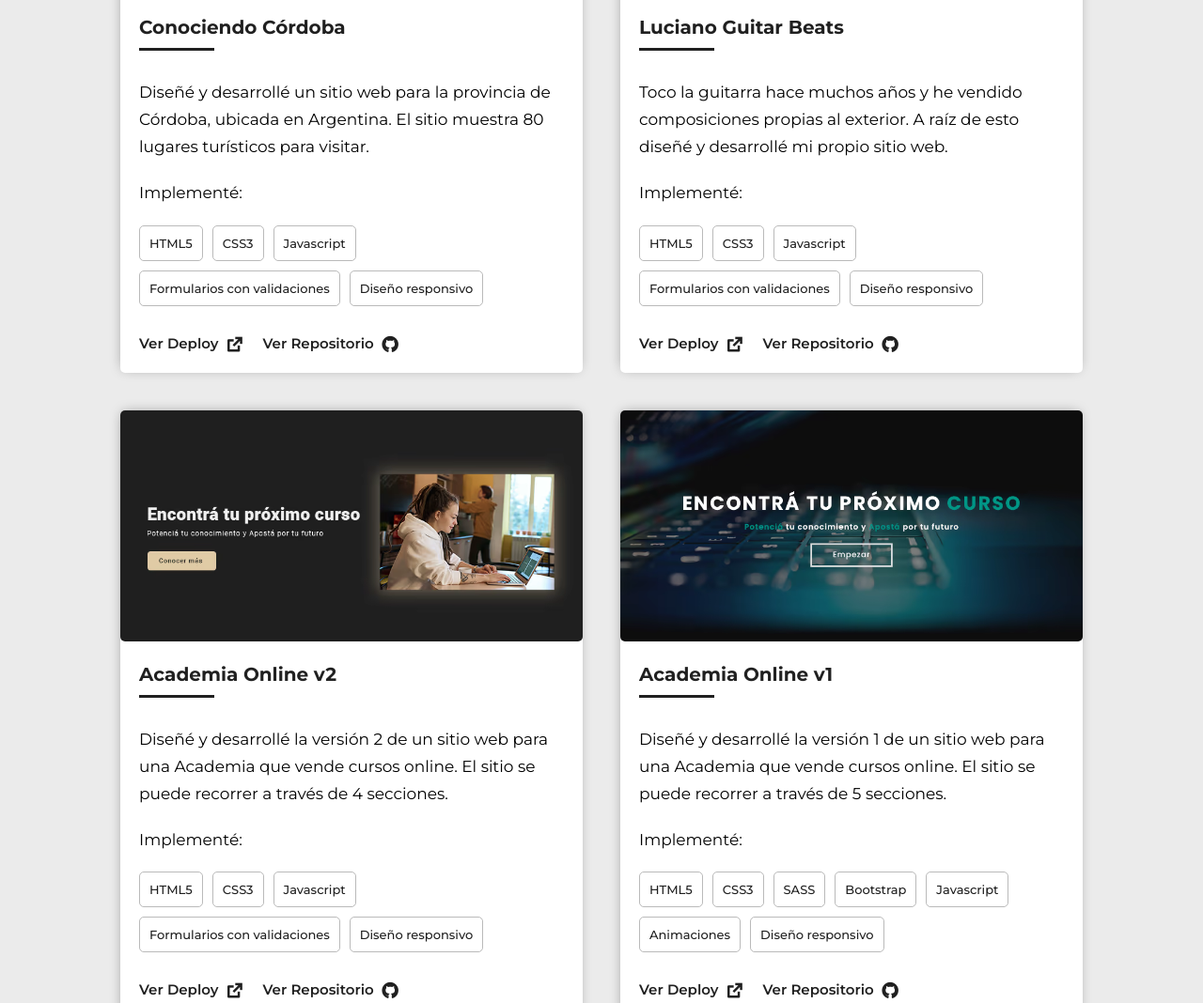
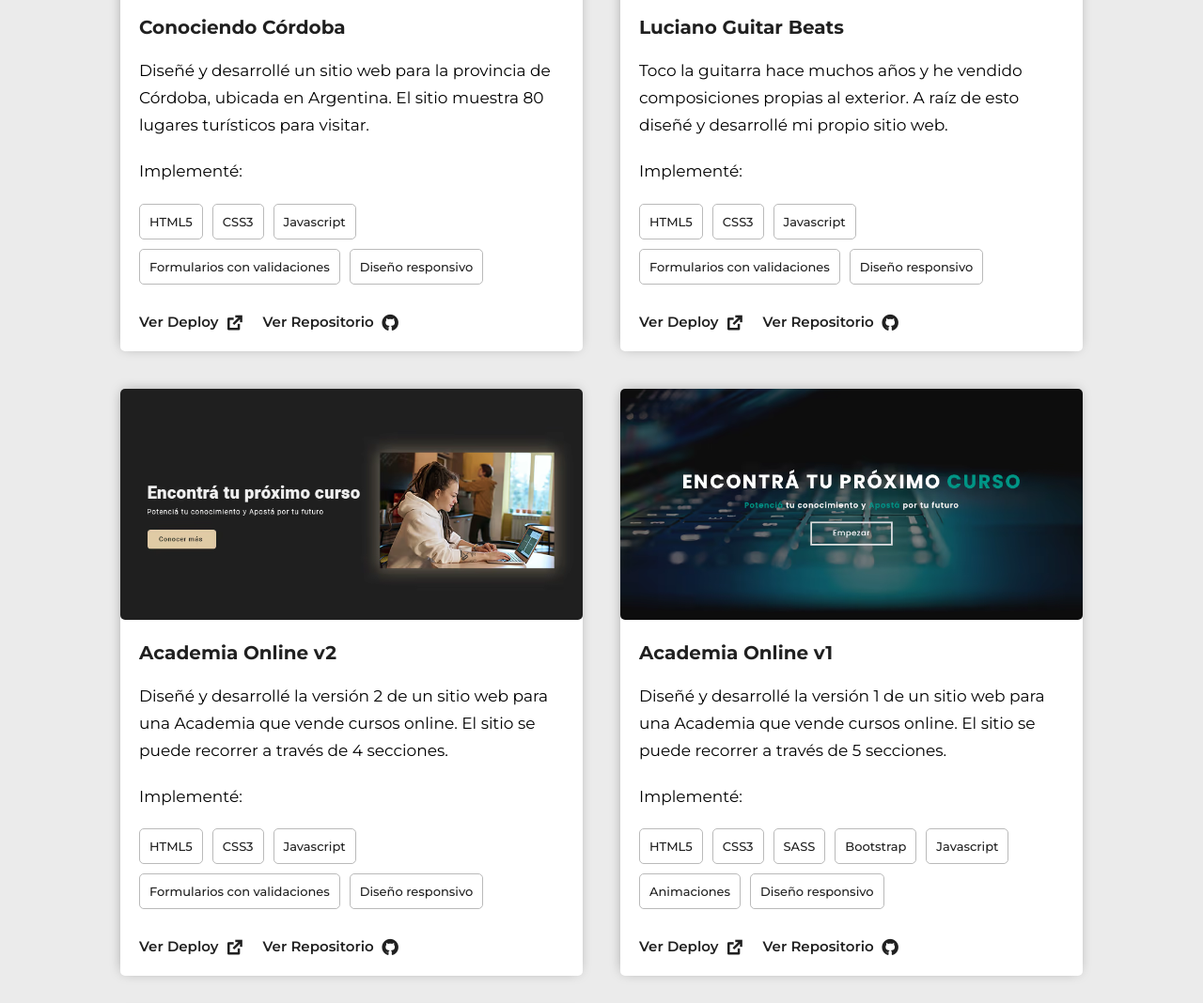
Before and after one commit to LucianoTreachi/Portfolio-Personal, a plain HTML site: page index.html in a window 1280 px wide. Shown: the part 1812-2880 px from the top of the page at 94% size. Drawn offline with nearby package versions, Linux system fonts and the light colour scheme.

Commit message:
Eliminé el subrayado de títulos

```diff
--- a/css/styles.css
+++ b/css/styles.css
@@ -425,13 +425,6 @@ PROYECTOS
 .project h3 {
   font-size: 2rem;
   color: var(--black2);
-}
-
-.underline {
-  width: 80px;
-  height: 3px;
-  background-color: var(--black2);
-  transform: translateY(-10px);
 }
 
 .project p {
--- a/index.html
+++ b/index.html
@@ -200,7 +200,6 @@
             </picture>
             <div class="box-content">
               <h3>Conociendo Córdoba</h3>
-              <div class="underline"></div>
               <p class="p1">
                 Diseñé y desarrollé un sitio web para la provincia de Córdoba, ubicada en Argentina.
                 El sitio muestra 80 lugares turísticos para visitar.
@@ -234,7 +233,6 @@
             </picture>
             <div class="box-content">
               <h3>Luciano Guitar Beats</h3>
-              <div class="underline"></div>
               <p class="p1">
                 Toco la guitarra hace muchos años y he vendido composiciones propias al exterior. A raíz de esto
                 diseñé y desarrollé mi propio sitio web.
@@ -268,7 +266,6 @@
             </picture>
             <div class="box-content">
               <h3>Academia Online v2</h3>
-              <div class="underline"></div>
               <p class="p1">
                 Diseñé y desarrollé la versión 2 de un sitio web para una Academia que vende cursos online.
                 El sitio se puede recorrer a través de 4 secciones.
@@ -302,7 +299,6 @@
             </picture>
             <div class="box-content">
               <h3>Academia Online v1</h3>
-              <div class="underline"></div>
               <p class="p1">
                 Diseñé y desarrollé la versión 1 de un sitio web para una Academia que vende cursos online.
                 El sitio se puede recorrer a través de 5 secciones.
@@ -338,7 +334,6 @@
             </picture>
             <div class="box-content">
               <h3>Currículum Vitae Web</h3>
-              <div class="underline"></div>
               <p class="p1">
                 Diseñé y desarrollé un modelo de Currículum Vitae Web, una opción creativa que cada vez está ganando más
                 fuerza y presencia.
```
